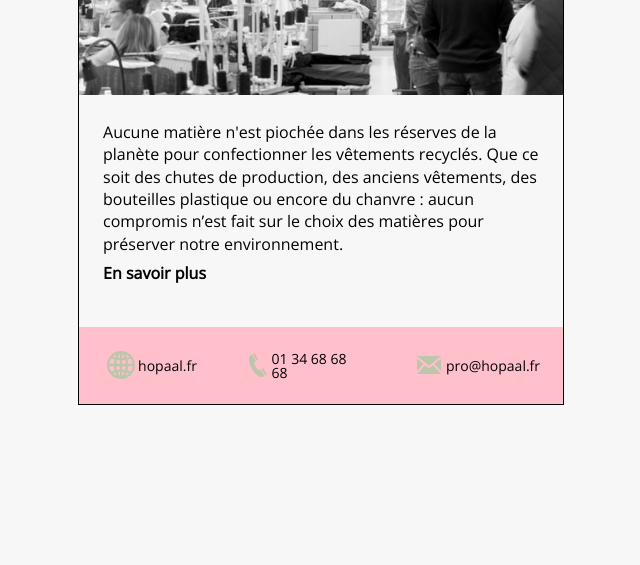
After one commit to EaudeJavel/wwf_label, a PHP site: template pages/home/popin.php in a window 1280 px wide. The commit adds this page. Shown: the part 235-800 px from the top of the page, without its empty margins (319-959 px from the left). Run offline with PHP 8.4, Linux system fonts and the light colour scheme; the template is opened without the code that fills it, so the values that code supplies are empty; some libraries are stand-ins or nearby versions.

Commit message:
update popin

```diff
--- a/assets/js/main.js
+++ b/assets/js/main.js
@@ -10,10 +10,17 @@ console.log(brands);
 
 
 const jesuis = document.getElementById('jesuis')
+
 const search = document.getElementById('jrecherche')
+
+const oui = search.options[1]
+console.log(oui);
+
 
 
 search.addEventListener('click', () => {
+    console.log('oui');
+
     if (brands.classList.contains('displayed')) {
         brands.classList.remove('displayed')
     } else {
--- a/assets/main.css
+++ b/assets/main.css
@@ -256,3 +256,66 @@ body {
   font-weight: bold;
   margin-top: 6%;
   margin-bottom: 6%; }
+
+.select {
+  background-color: #fff;
+  color: #5AD07B;
+  font-weight: bold;
+  padding-left: 6px;
+  padding-right: 6px; }
+
+.popin_container {
+  display: flex;
+  justify-content: center; }
+  .popin_container .popin {
+    width: 38%;
+    height: 80vh;
+    position: absolute;
+    border: 1px solid #000;
+    display: flex;
+    flex-wrap: wrap; }
+    .popin_container .popin .header {
+      height: 20%;
+      display: flex;
+      justify-content: center;
+      align-items: center;
+      width: 100%; }
+    .popin_container .popin .body .img img {
+      width: 100%; }
+    .popin_container .popin .body .p {
+      width: 90%;
+      margin: auto;
+      margin-top: 5%;
+      line-height: 1.4; }
+    .popin_container .popin .body .more {
+      width: 90%;
+      margin: auto;
+      margin-top: 2%;
+      font-weight: bold;
+      cursor: pointer; }
+    .popin_container .popin .footer {
+      background-color: red;
+      width: 100%; }
+      .popin_container .popin .footer .coords {
+        height: 100%;
+        background-color: pink;
+        display: flex;
+        justify-content: space-around; }
+        .popin_container .popin .footer .coords .site {
+          display: flex;
+          align-items: center; }
+          .popin_container .popin .footer .coords .site .text {
+            margin-left: 4%;
+            font-size: 14px; }
+        .popin_container .popin .footer .coords .phone {
+          display: flex;
+          align-items: center; }
+          .popin_container .popin .footer .coords .phone .text {
+            margin-left: 4%;
+            font-size: 14px; }
+        .popin_container .popin .footer .coords .mail {
+          display: flex;
+          align-items: center; }
+          .popin_container .popin .footer .coords .mail .text {
+            margin-left: 4%;
+            font-size: 14px; }
--- a/assets/scss/_home.scss
+++ b/assets/scss/_home.scss
@@ -110,3 +110,11 @@ body {
     margin-top: 6%;
     margin-bottom: 6%;
 }
+
+.select {
+    background-color: #fff;
+    color: #5AD07B;
+    font-weight: bold;
+    padding-left: 6px;
+    padding-right: 6px;
+}
--- /dev/null
+++ b/assets/scss/_popin.scss
@@ -0,0 +1,92 @@
+.popin_container {
+    display: flex;
+    justify-content: center;
+
+    .popin {
+        width: 38%;
+        height: 80vh;
+        position: absolute;
+        border: 1px solid #000;
+        display: flex;
+        flex-wrap: wrap;
+
+        .header {
+            height: 20%;
+            display: flex;
+            justify-content: center;
+            align-items: center;
+            width: 100%;
+
+            .cross {
+
+            }
+
+        }
+
+        .body {
+            .img {
+                img {
+                    width: 100%;
+                }
+            }
+
+            .p {
+                width: 90%;
+                margin: auto;
+                margin-top: 5%;
+                line-height: 1.4;
+            }
+
+            .more {
+                width: 90%;
+                margin: auto;
+                margin-top: 2%;
+                font-weight: bold;
+                cursor: pointer;
+            }
+        }
+
+        .footer {
+            background-color: red;
+            width: 100%;
+
+            .coords {
+                height: 100%;
+                background-color: pink;
+                display: flex;
+                justify-content: space-around;
+
+                .site {
+                    display: flex;
+                    align-items: center;
+
+                    .text {
+                        margin-left: 4%;
+                        font-size: 14px;
+                    }
+                }
+
+                .phone {
+                    display: flex;
+                    align-items: center;
+
+                    .text {
+                        margin-left: 4%;
+                        font-size: 14px;
+                    }
+                }
+
+                .mail {
+                    display: flex;
+                    align-items: center;
+
+                    .text {
+                        margin-left: 4%;
+                        font-size: 14px;
+                    }
+                }
+
+            }
+        }
+    }
+}
--- a/assets/scss/main.scss
+++ b/assets/scss/main.scss
@@ -5,3 +5,5 @@
 @import 'header';
 
 @import 'home';
+
+@import 'popin';
--- /dev/null
+++ b/pages/home/popin.php
@@ -0,0 +1,43 @@
+<div class="popin_container">
+    <div class="popin">
+        <div class="header">
+            <div class="logo">
+                <img src="assets/images/hopaal.svg" alt="hopaal">
+            </div>
+            <div class="cross"></div>
+        </div>
+        <div class="body">
+            <div class="img">
+                <img src="assets/images/oui.png" alt="bg">
+            </div>
+            <p class="p">
+            Aucune matière n'est piochée dans les réserves de la planète pour confectionner les vêtements recyclés. Que ce soit des chutes de production, des anciens vêtements, des bouteilles plastique ou encore du chanvre : aucun compromis n’est fait sur le choix des matières pour préserver notre environnement.
+            </p>
+            <div class="more">
+                En savoir plus
+            </div>
+        </div>
+        <div class="footer">
+            <div class="coords">
+                <div class="site">
+                    <div class="logo">
+                        <img src="assets/images/site.svg" alt="site">
+                    </div>
+                    <div class="text">hopaal.fr</div>
+                </div>
+                <div class="phone">
+                    <div class="logo">
+                        <img src="assets/images/phone.svg" alt="phone">
+                    </div>
+                    <div class="text">01 34 68 68 68</div>
+                </div>
+                <div class="mail">
+                    <div class="logo">
+                        <img src="assets/images/mail.svg" alt="mail">
+                    </div>
+                    <div class="text">pro@hopaal.fr</div>
+                </div>
+            </div>
+        </div>
+    </div>
+</div>
```
Also changed, not shown: pages/home/home.php (+11 -2 lines), assets/images/mail.svg (added), assets/images/oui.png (added), assets/images/phone.svg (added), assets/images/site.svg (added).
